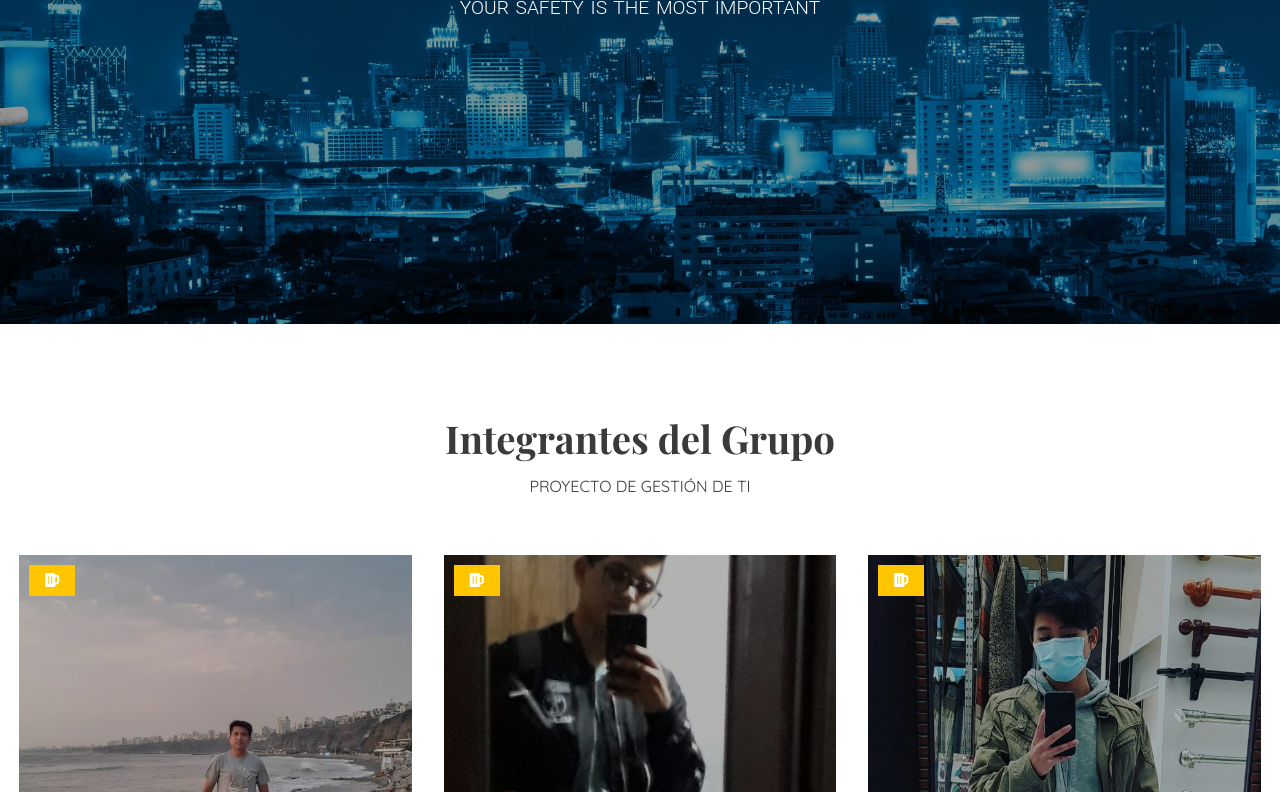
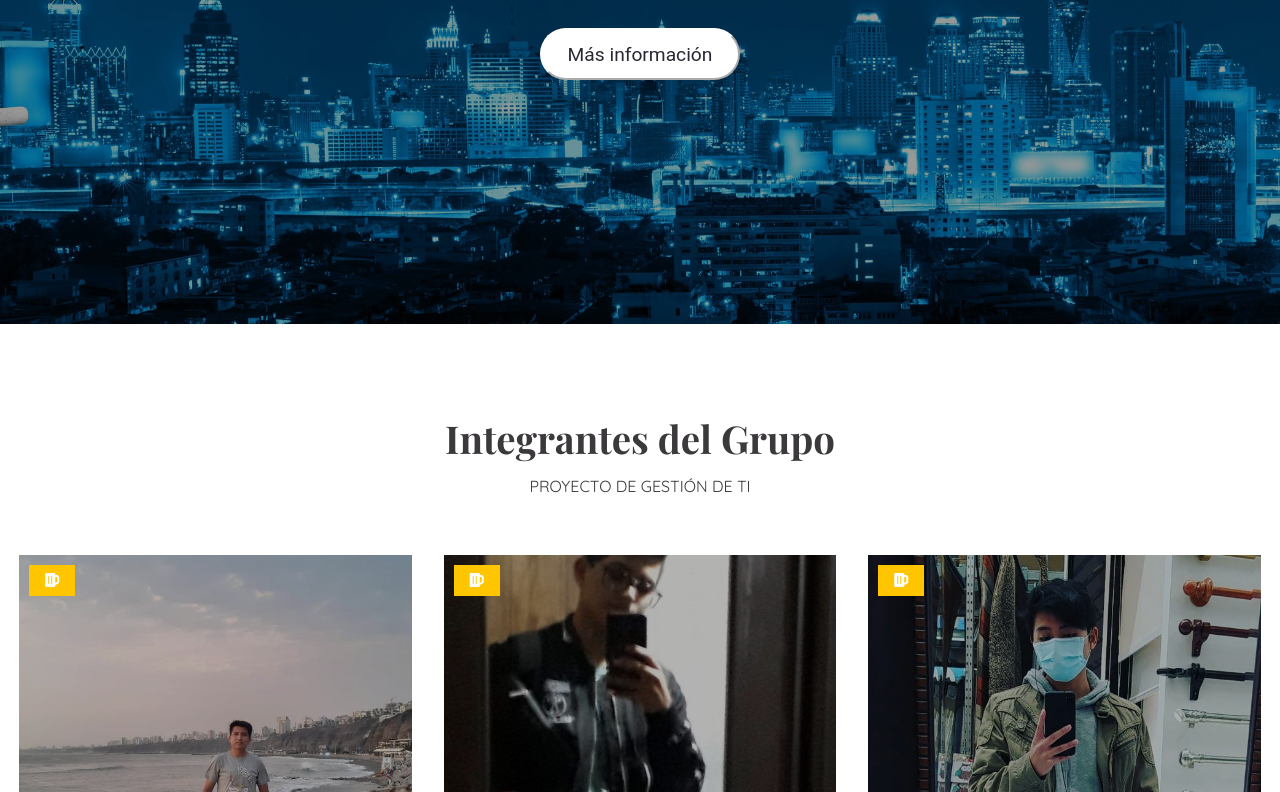
Before and after one commit to iscojara/BlogTI, a plain HTML site: page index.html in a window 1280 px wide. Shown: the part 476-1268 px from the top of the page. Drawn offline with nearby package versions, Linux system fonts and the light colour scheme.

Commit message:
pokemon2324

```diff
--- a/css/inicio.css
+++ b/css/inicio.css
@@ -115,6 +115,10 @@ header{
     background: transparent;
     outline: 0;
     cursor: pointer;
+}
+.centroM{
+    display: flex;
+    justify-content: center;
 }
 
 /* design */
--- a/css/style.css
+++ b/css/style.css
@@ -91,32 +91,29 @@ header{
     font-weight: 300;
     word-spacing: 2px;
 }
-.banner form{
+.centroM{
+    display: flex;
+    justify-content: center;
+}
+.search-btn{
     background: #fff;
     border-radius: 2rem;
-    padding: 0.6rem 1rem;
+    border-color: #fff;
+    width: 200px;
+    outline: 0;
+    cursor: pointer;
+    padding: 0.6rem 0.5rem;
     display: flex;
     justify-content: space-between;
 }
-.search-input{
+#linkiado{
     font-family: var(--Roboto);
-    font-size: 1.1rem;
+    color: #292734;
+    text-decoration: none;
+    font-size: 1.2rem;
     width: 100%;
     outline: 0;
-    padding: 0.6rem 0;
-    border: none;
-}
-.search-input::placeholder{
-    text-transform: capitalize;
-}
-.search-btn{
-    width: 40px;
-    font-size: 1.1rem;
-    color: var(--dark);
-    border: none;
-    background: transparent;
-    outline: 0;
-    cursor: pointer;
+    padding: 0.2rem 0;
 }
 
 /* design */
--- a/index.html
+++ b/index.html
@@ -31,6 +31,11 @@
             <span>Alvarez</span>  Security
           </h1>
           <p>YOUR SAFETY IS THE MOST IMPORTANT</p>
+            <div class="centroM">
+              <button class="search-btn">
+                <a href="#about" id="linkiado">Más información</a>
+              </button>
+            </div>
         </div>
       </div>
     </header>
@@ -43,7 +48,6 @@
           <h2>Integrantes del Grupo</h2>
           <p>Proyecto de Gestión de TI</p>
         </div>
-
         <div class = "design-content">
           <!-- item -->
           <div class = "design-item">
@@ -138,6 +142,9 @@
     <!-- about -->
     <section class = "about" id = "about">
       <div class = "container">
+        <div class = "title">
+          <h2 style="color: #830208;">Acerca del Proyecto</h2>
+        </div>
         <div class = "about-content">
           <div>
             <img src = "images/about-bg3.jpg" alt = "">
```
